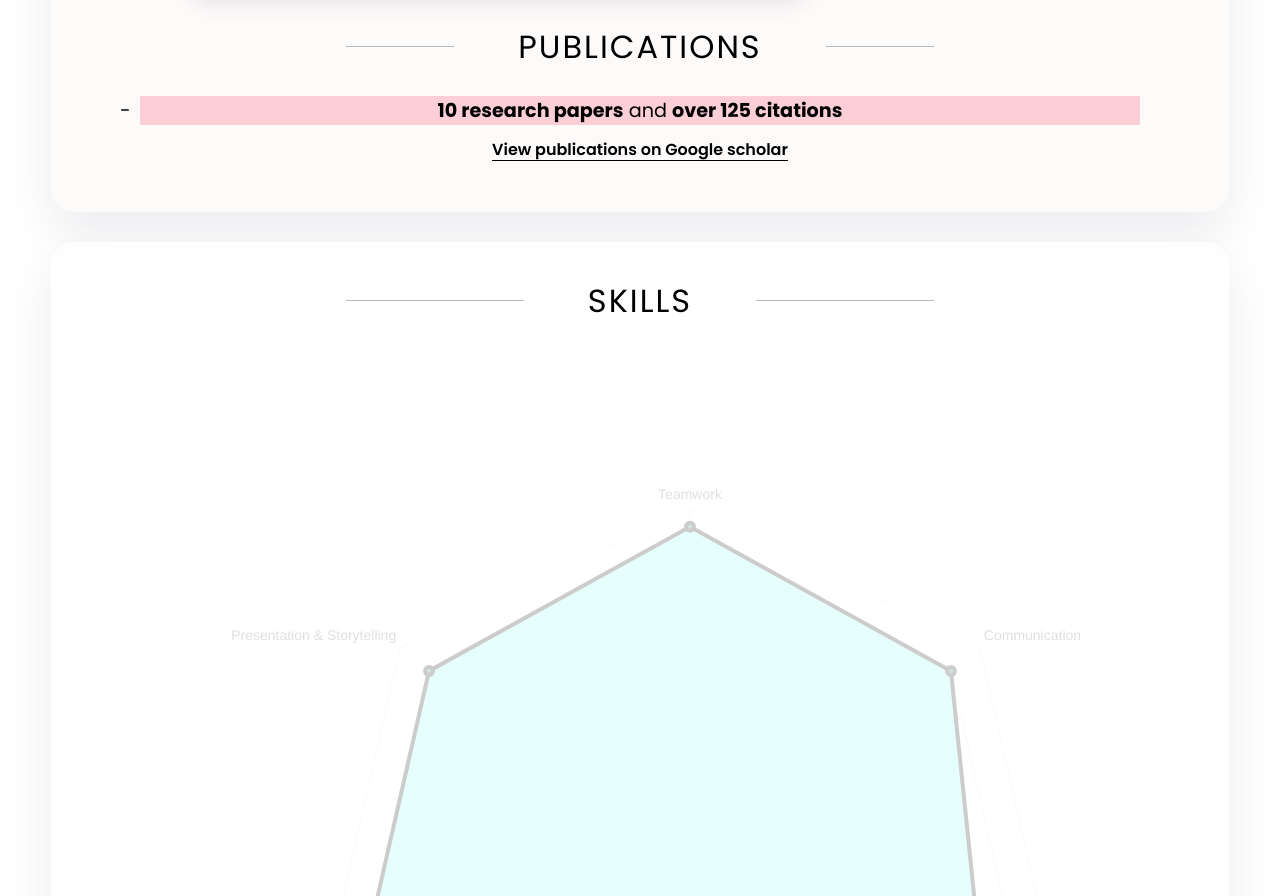
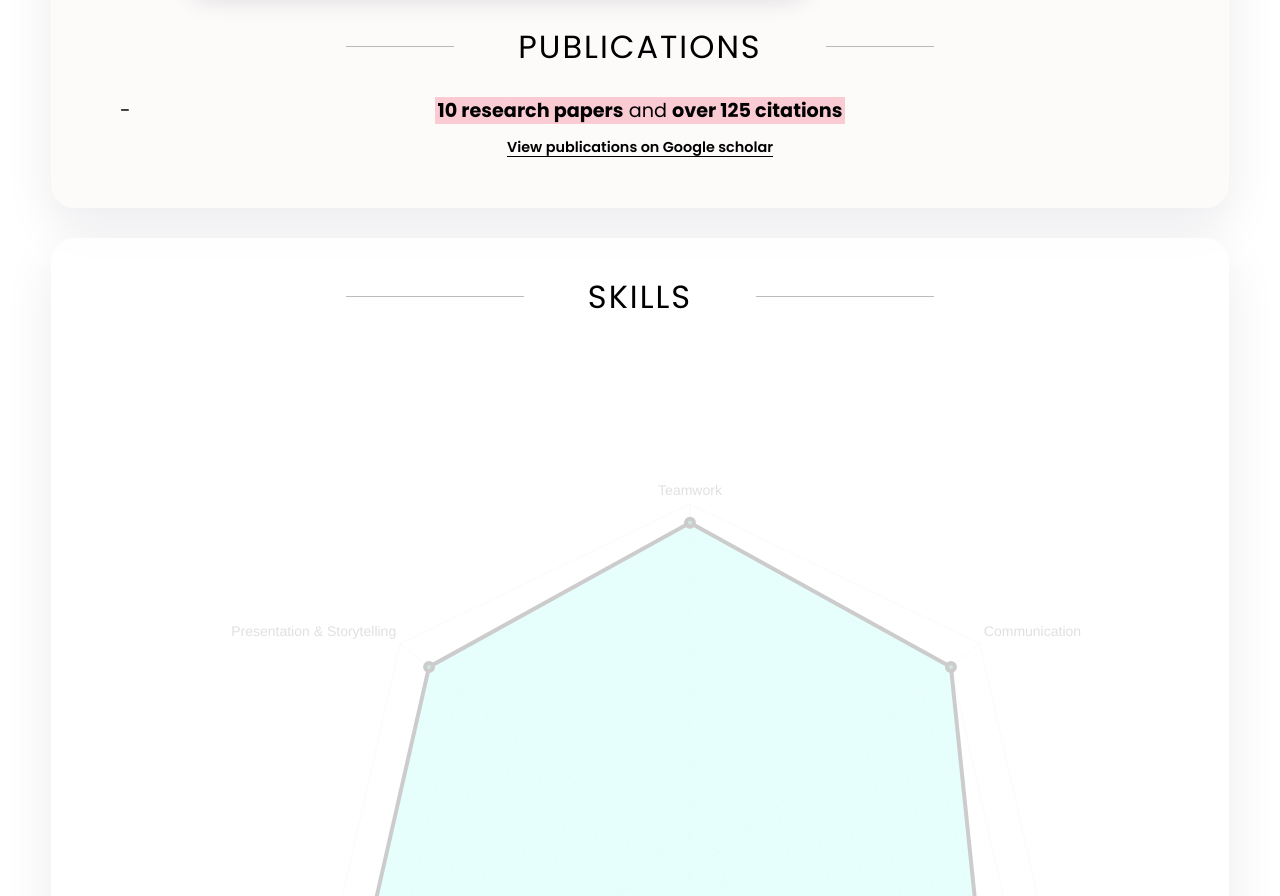
Before and after one commit to jolous/portfolio, a React (Vite) app: page / in a window 1280 px wide. Shown: the part 1780-2676 px from the top of the page. Built offline with nearby package versions, Linux system fonts and the light colour scheme.

Commit message:
Adjust highlight and publications markup

```diff
--- a/src/App.tsx
+++ b/src/App.tsx
@@ -408,9 +408,11 @@ export default function App() {
           <section className="publications-section">
             <div className="publications-summary">
               <h3 style={{ fontWeight: 400 }}>
-                <strong>10 research papers</strong> and <strong>over 125 citations</strong>
+                <span className="highlight">
+                  <strong>10 research papers</strong> and <strong>over 125 citations</strong>
+                </span>
               </h3>
-              <li>
+              <p>
                 <a
                   href="https://scholar.google.com/citations?hl=en&user=35yqvLcAAAAJ&view_op=list_works"
                   target="_blank"
@@ -420,7 +422,7 @@ export default function App() {
                 >
                   View publications on Google scholar
                 </a>
-              </li>
+              </p>
             </div>
           </section>
         </div>
--- a/src/styles/style.css
+++ b/src/styles/style.css
@@ -667,8 +667,7 @@ nav h1 {
 .publications-section-div h3 {
 	font-weight: bold;
 	position: relative;
-	display: inline;
-	background-color: rgba(247, 115, 141, 0.33);
+	display: block;
 }
 
 .publications-section-div h3::before {
@@ -697,8 +696,12 @@ nav h1 {
 	margin-bottom: 12px;
 }
 
-.publications-summary li {
-	list-style: none;
+.highlight {
+	display: inline;
+	padding: 0 0.15em;
+	background: linear-gradient(120deg, rgba(247, 115, 141, 0.35) 0%, rgba(247, 115, 141, 0.35) 100%);
+	box-decoration-break: clone;
+	-webkit-box-decoration-break: clone;
 }
 
 
```
